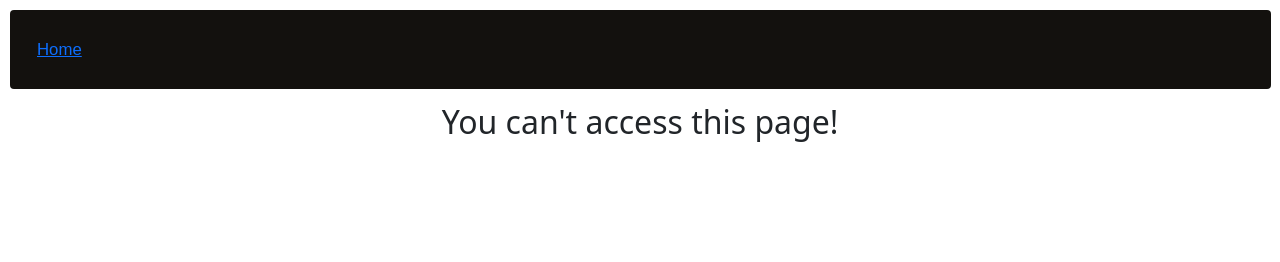
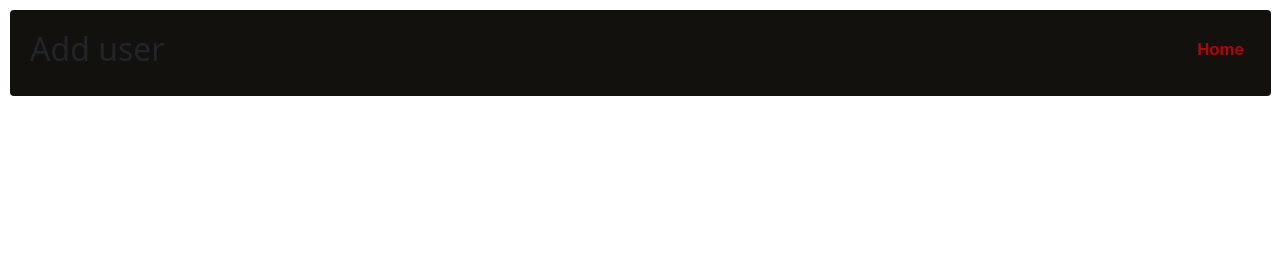
Before and after one commit to vicci2/vicci_shop, a Flask app: page /adduser in a window 1280 px wide. Shown: the top 262 px of the page. Run offline with Flask 2, Linux system fonts and the light colour scheme; data that the repository does not hold is empty; some libraries are stand-ins or nearby versions.

Commit message:
Update adduser.html

```diff
--- a/templates/adduser.html
+++ b/templates/adduser.html
@@ -2,7 +2,7 @@
 {% block title %}Stock Up Vicci{% endblock %}
 
 {% block navtitle %}
-{% if current_user.is_authenticated and current_user.designation=="Admin" %}
+
 <style>
   form{
     display: flex;flex-wrap: wrap;flex-direction: column;
@@ -34,18 +34,14 @@
 <div class="top">
   <a href="admin">Home</a>
 </div>
-{% else %}
-<div class="top">
-  <a href="home">Home</a>
-</div>
-{% endif %}
+
 {% endblock %}
 
 {% block sidebar %}
 {% endblock %}
 
 {% block content %}
-{% if current_user.is_authenticated and current_user.designation=="Admin" %}
+
 <style>
     input{border: none;
       text-align: center;
@@ -204,11 +200,7 @@
   </div>
   </div>
   </div>
-{% else%}
-  <div class="top">
-    <p><h2>You can't access this page!</h2></p>
-  </div>
-{% endif %}
+
 {% endblock %}
 {% block footer%}
 {% endblock%}
```
